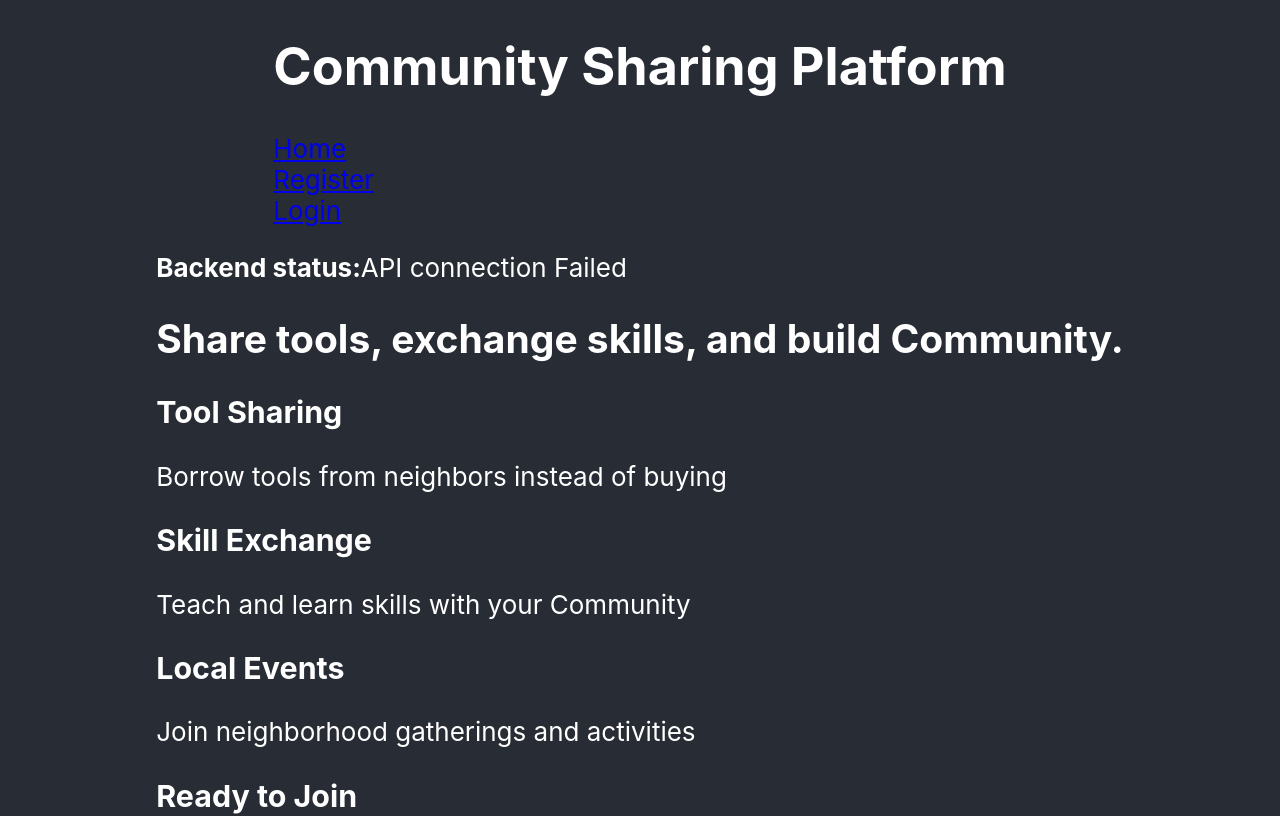
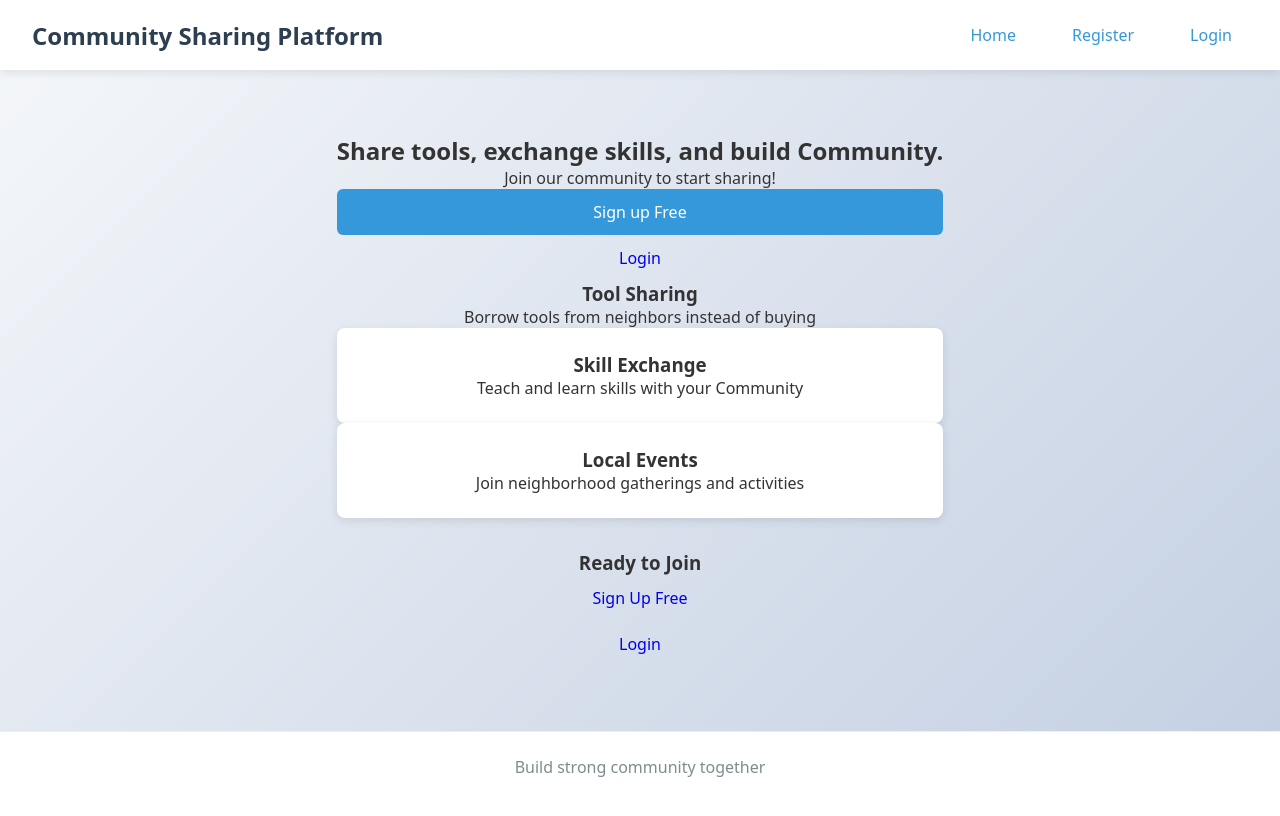
Before and after one commit to anirbandas-01/community-sharing-platform, a React (Create React App) app in the folder public/frontend/: page / in a window 1280 px wide. Shown: the top 816 px of the page. Built offline with nearby package versions, Linux system fonts and the light colour scheme; no server answers.

Commit message:
new changes

```diff
--- a/public/frontend/src/App.css
+++ b/public/frontend/src/App.css
@@ -1,38 +1,331 @@
-.App {
-  text-align: center;
+*{
+  margin: 0;
+  padding: 0;
+  box-sizing: border-box;
 }
 
-.App-logo {
-  height: 40vmin;
-  pointer-events: none;
+body {
+   font-family: system-ui, -apple-system, BlinkMacSystemFont, 'Segoe UI', Roboto, Oxygen, Ubuntu, Cantarell, 'Open Sans', 'Helvetica Neue', sans-serif;
+   background: linear-gradient(135deg, #f5f7fa 0%, #c3cfe2 100%);
+   min-height: 100vh;
+   color: #333;
 }
 
-@media (prefers-reduced-motion: no-preference) {
-  .App-logo {
-    animation: App-logo-spin infinite 20s linear;
-  }
+.App {
+  min-height: 100vh;
+  display: flex;
+  flex-direction: column;
 }
 
 .App-header {
-  background-color: #282c34;
-  min-height: 100vh;
+  background: white;
+  padding: 1rem 2rem;
+  box-shadow: 0 2px 10px rgba(0, 0, 0, 0.1);
   display: flex;
-  flex-direction: column;
+  justify-content: space-between;
   align-items: center;
-  justify-content: center;
-  font-size: calc(10px + 2vmin);
+}
+
+.App-header h1 {
+  color: #2c3e50;
+  font-size: 1.5rem;
+}
+
+.App-header nav {
+  display: flex;
+  gap: 1.5rem;
+}
+
+.App-header nav a {
+  text-decoration: none;
+  color: #3498db;
+  font-weight: 500;
+  padding: 0.5rem 1rem;
+  border-radius: 4px;
+  transition: all 0.3s;
+}
+
+
+.App-header nav a:hover {
+  background: #f8f9fa;
+  color: #2980b9;
+}
+
+.container {
+  max-width: 1200px;
+  margin: 2rem auto;
+  padding: 0 1rem;
+  flex: 1;
+}
+
+.auth-form {
+  max-width: 400px;
+  margin: 2rem auto;
+  padding: 2rem;
+  background: white;
+  border-radius: 10px;
+  box-shadow: 0 5px 20px rgba(0, 0, 0, 0.1);
+}
+
+.auth-form h2 {
+  color: #2c3e50;
+  margin-bottom: 0.5rem;
+  text-align: center;
+}
+.subtitle {
+  text-align: center;
+  color: #7f8c8d;
+  margin-bottom: 2rem;
+}
+
+
+.form-group {
+  margin-bottom: 1.5rem;
+}
+.form-group label {
+  display: block;
+  margin-bottom: 0.5rem;
+  color: #2c3e50;
+  font-weight: 500;
+}
+.form-group input {
+  width: 100%;
+  padding: 0.75rem;
+  border: 1px solid #ddd;
+  border-radius: 6px;
+  font-size: 1rem;
+  transition: border-color 0.3s;
+}
+
+.form-group input:focus {
+  outline: none;
+  border-color: #3498db;
+  box-shadow: 0 0 0 3px rgba(52, 152, 219, 0.1);
+}
+
+
+.btn {
+  display: inline-block;
+  padding: 0.75rem 1.5rem;
+  border: none;
+  border-radius: 6px;
+  font-size: 1rem;
+  font-weight: 500;
+  cursor: pointer;
+  text-decoration: none;
+  text-align: center;
+  transition: all 0.3s;
+}
+
+.btn-primary {
+  background: #3498db;
+  color: white;
+  width: 100%;
+}
+
+.btn-primary:hover {
+  background: #2980b9;
+  transform: translateY(-1px);
+}
+
+.btn-primary:disabled {
+  background: #bdc3c7;
+  cursor: not-allowed;
+  transform: none;
+}
+
+.btn-logout {
+  background: #e74c3c;
+  color: white;
+  padding: 0.5rem 1rem;
+  border: none;
+  border-radius: 4px;
+  cursor: pointer;
+  font-weight: 500;
+}
+
+.btn-logout:hover {
+  background: #c0392b;
+}
+
+.dashboard {
+  background: white;
+  border-radius: 10px;
+  padding: 2rem;
+  box-shadow: 0 5px 20px rgba(0, 0, 0, 0.1);
+}
+
+.dashboard-header {
+  display: flex;
+  justify-content: space-between;
+  align-items: flex-start;
+  margin-bottom: 2rem;
+  padding-bottom: 1.5rem;
+  border-bottom: 1px solid #eee;
+}
+
+.user-info h2 {
+  color: #2c3e50;
+  margin-bottom: 0.5rem;
+}
+
+.member-since {
+  color: #7f8c8d;
+  font-size: 0.9rem;
+}
+
+.stats-grid {
+  display: grid;
+  grid-template-columns: repeat(auto-fit, minmax(200px, 1fr));
+  gap: 1rem;
+  margin-bottom: 2rem;
+}
+
+.stat-card {
+  background: #f8f9fa;
+  padding: 1.5rem;
+  border-radius: 8px;
+  text-align: center;
+  border: 1px solid #e9ecef;
+}
+
+.stat-card h3 {
+  color: #2c3e50;
+  margin-bottom: 0.5rem;
+  font-size: 1rem;
+}
+
+.stat-number {
+  font-size: 2rem;
+  font-weight: bold;
+  color: #3498db;
+  margin: 0.5rem 0;
+}
+.stat-card small {
+  color: #7f8c8d;
+}
+
+.quick-actions {
+  background: #f8f9fa;
+  padding: 1.5rem;
+  border-radius: 8px;
+  margin-bottom: 2rem;
+}
+
+.action-buttons {
+   display: grid;
+   grid-template-columns: repeat(auto-fit, minmax(200px, 1fr));
+   gap: 1rem;
+   margin-top: 1rem;
+}
+.btn-action {
+  padding: 1rem;
+  border: none;
+  border-radius: 6px;
+  font-size: 1rem;
+  font-weight: 500;
+  cursor: pointer;
+  transition: all 0.3s;
+}
+
+.btn-action.primary {
+  background: #3498db;
+  color: white;
+}
+.btn-action.secondary {
+  background: #2ecc71;
+  color: white;
+}
+.btn-action.tertiary {
+  background: #9b59b6;
   color: white;
 }
 
-.App-link {
-  color: #61dafb;
+.btn-action.outline {
+  background: transparent;
+  color: #3498db;
+  border: 2px solid #3498db;
 }
 
-@keyframes App-logo-spin {
-  from {
-    transform: rotate(0deg);
+.btn-action:hover {
+  transform: translateY(-2px);
+  box-shadow: 0 4px 12px rgba(0, 0, 0, 0.1);
+}
+
+.alert {
+  padding: 1rem;
+  border-radius: 6px;
+  margin-bottom: 1rem;
+}
+.alert-error {
+  background: #fee;
+  border: 1px solid #fcc;
+  color: #c00;
+}
+
+.loading {
+  text-align: center;
+  padding: 3rem;
+  color: #7f8c8d;
+}
+.spinner {
+  display: inline-block;
+  width: 1rem;
+  height: 1rem;
+  border: 2px solid #ddd;
+  border-top-color: #3498db;
+  border-radius: 50%;
+  animation: spin 1s linear infinite;
+  margin-right: 0.5rem;
+}
+
+@keyframes spin {
+  to {transform: rotate(360deg);}
+}
+
+.empty-state {
+  text-align: center;
+  color: #7f8c8d;
+  padding: 2rem;
+  background: #f8f9fa;
+  border-radius: 6px;
+}
+
+footer {
+  text-align: center;
+  padding: 1.5rem;
+  color: #7f8c8d;
+  background: white;
+  margin-top: auto;
+  border-top: 1px solid #eee;
+}
+
+.home{
+  text-align: center;
+  padding: 2rem;
+}
+.feature-card {
+  background: white;
+  padding: 1.5rem;
+  border-radius: 8px;
+  box-shadow: 0 3px 10px rgba(0, 0, 0, 0.1);
+}
+
+.cta {
+  margin-top: 2rem;
+}
+
+@media (max-width: 768px) {
+  .App-header{
+    flex-direction: column;
+    gap: 1rem;
+    text-align: center;
   }
-  to {
-    transform: rotate(360deg);
+  .dashboard-header{
+    flex-direction: column;
+    gap: 1rem;
+  }
+  .action-buttons{
+    grid-template-columns: 1fr;
   }
 }
--- a/public/frontend/src/App.js
+++ b/public/frontend/src/App.js
@@ -8,20 +8,33 @@ import Home from './Home';
 import Register from './Register';
 import Login from './Login';
 import Dashboard from './Dashboard';
+import ProtectedRoute from './ProtectedRoutes';
+
 
 function App() {
+
+  const isLoggedIn = localStorage.getItem('auth_token');
+
   return (
 
     <Router>
-      <div className='App-header'>
-        <header>
+      <div className='App'>
+        <header className='App-header'>
             <h1>Community Sharing Platform</h1>
             <nav>
               <a href='/'>Home</a>
-              <br />
-              <a href='/register'>Register</a>
-              <br />
-              <a href='/login'>Login</a>
+              {!isLoggedIn ? (
+                <>
+                  <a href='/register'>Register</a>
+                  <a href='/login'>Login</a>
+                </>
+              ): (
+                <>
+                  <a href='/dashboard'>Dashboard</a>
+                  <a href='/tools'>Tools</a>
+                  <a href='/logout'>Logout</a>
+                </>
+              )}
             </nav>
         </header>
 
@@ -30,7 +43,12 @@ function App() {
              <Route path='/' element={<Home />}/>
              <Route path='/register' element={<Register />}/>
              <Route path='/login' element={<Login />}/>
-             <Route path='/dashboard' element={<Dashboard />}/>
+
+             <Route path='/dashboard' element={
+                <ProtectedRoute>
+                   <Dashboard />
+                </ProtectedRoute>
+              }  />
           </Routes>
         </main>
 
--- a/public/frontend/src/Dashboard.js
+++ b/public/frontend/src/Dashboard.js
@@ -24,7 +24,7 @@ function Dashboard(){
 
        const fetchUserData = async () => {
         try {
-            const data = localStorage.getItem('auth_token');
+            const token = localStorage.getItem('auth_token');
             const response = await fetch('http://community-sharing-platform.test/api/user',{
                 headers: {
                     'Authorization' : `Bearer ${token}`,
@@ -62,10 +62,18 @@ function Dashboard(){
             console.log('Logout error:', error);
         }finally{
             localStorage.removeItem('auth_token');
-            localStorage.removeItem(user);
+            localStorage.removeItem('user');
             navigate('/login');
         }
        };
+
+       if(loading){
+        return (
+            <div className="loading">
+                <p>loading your dashboard...</p>
+            </div>
+        );
+       }
                 return(
                     <div className="dashboard">
                         <header className="dashboard-header">
--- a/public/frontend/src/Home.js
+++ b/public/frontend/src/Home.js
@@ -1,9 +1,10 @@
 import React, { useEffect, useState } from "react";
-import { data } from "react-router-dom";
+import { Link } from "react-router-dom";
 
 function Home(){
 
    const [apiStatus, setApiStatus] = useState('checking....');
+   const isLoggedIn = localStorage.getItem('auth_token')
 
    useEffect(()=> {
     fetch('http://community-sharing-platform.test/api/test')
@@ -20,11 +21,25 @@ function Home(){
     return(
         <div className="home">
 
-           <div className="status">
+           {/* <div className="status">
               <p><strong>Backend status:</strong>{apiStatus}</p>
-           </div>
+           </div> */}
 
             <h2>Share tools, exchange skills, and build Community.</h2>
+
+            {isLoggedIn ? (
+                <div className="logged-in-message">
+                    <p>You're logged in! Visit Your <Link to='/dashboard'>Dashboard</Link></p>
+                </div>
+            ):(
+                <div className="auth-prompt">
+                    <p>Join our community to start sharing!</p>
+                    <div className="home-buttons">
+                        <Link to='/register' className="btn btn-primary">Sign up Free</Link>
+                        <Link to="/login" className="btn btn-outline">Login</Link>
+                    </div>
+                </div>
+            )}
 
             <div className="features">
                 <div className="features-card">
--- a/public/frontend/src/Login.js
+++ b/public/frontend/src/Login.js
@@ -78,6 +78,7 @@ function Login(){
                        value={formData.email}
                        onChange={handelChange}
                        required
+                       disabled={loading}
                     />
                 </div>
 
@@ -90,16 +91,25 @@ function Login(){
                         value={formData.password}
                         onChange={handelChange}
                         required
+                        disabled={loading}
                     />
                 </div>
 
 
-                <button type="submit" disabled={loading}>
-                    {loading? 'Logging in....' : 'Login'}
+                <button type="submit"
+                        className="btn btn-primary"
+                        disabled={loading}
+                    >
+                    {loading? (
+                        <>
+                           <span className="spinner"></span>
+                            Logging in....
+                        </>
+                        )  : 'Login'}
                 </button>
 
 
-               <div>
+               <div className="auth-links">
                     <p className="register-link">
                         Don't have an account? <a href="/register">Register here</a>
                     </p>
--- a/public/frontend/src/ProtectedRoutes.js
+++ b/public/frontend/src/ProtectedRoutes.js
@@ -0,0 +1,13 @@
+import React from "react";
+import { Navigate } from "react-router-dom";
+
+function ProtectedRoute({ children }){
+    const token = localStorage.getItem('auth_token');
+
+    if(!token){
+        return <Navigate to="/login" replace />;
+    }
+    return children;
+}
+
+export default ProtectedRoute;
```
